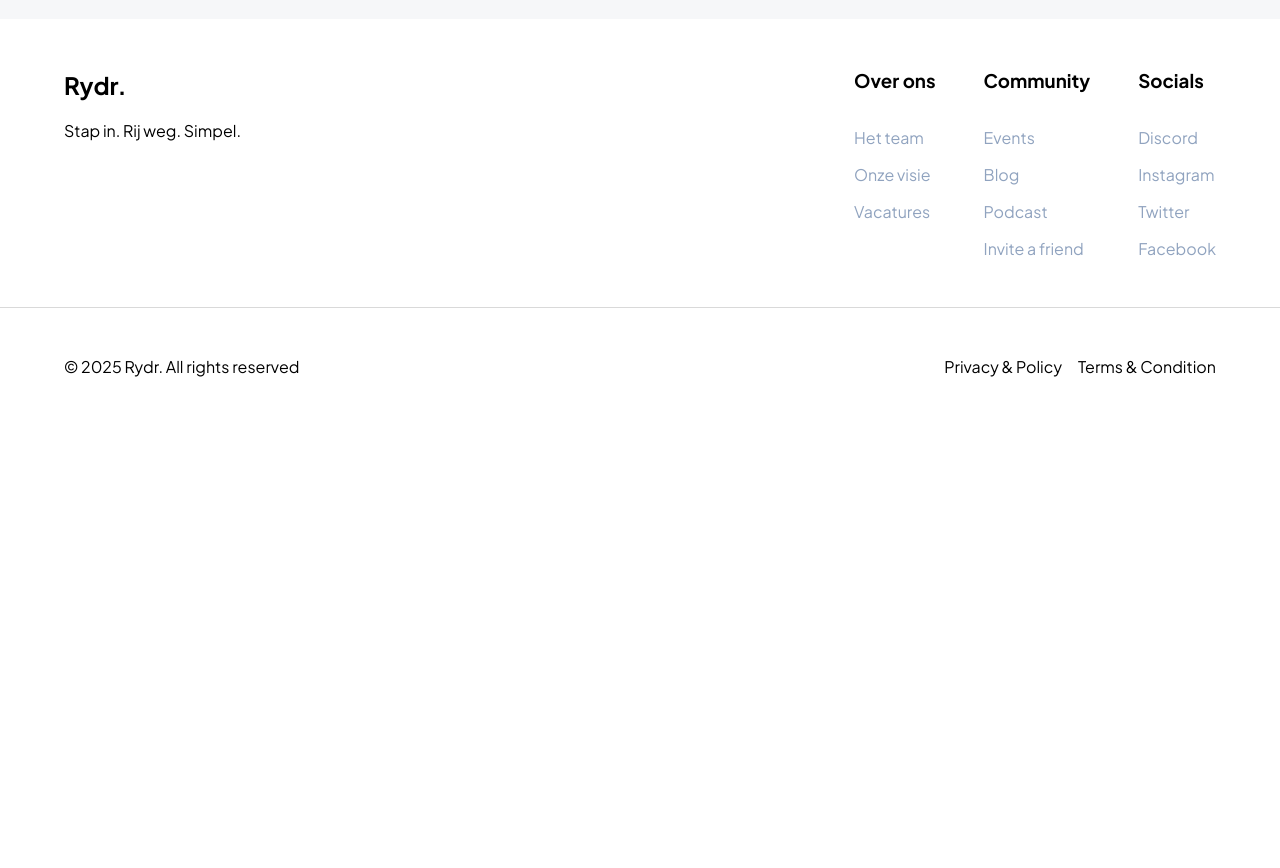
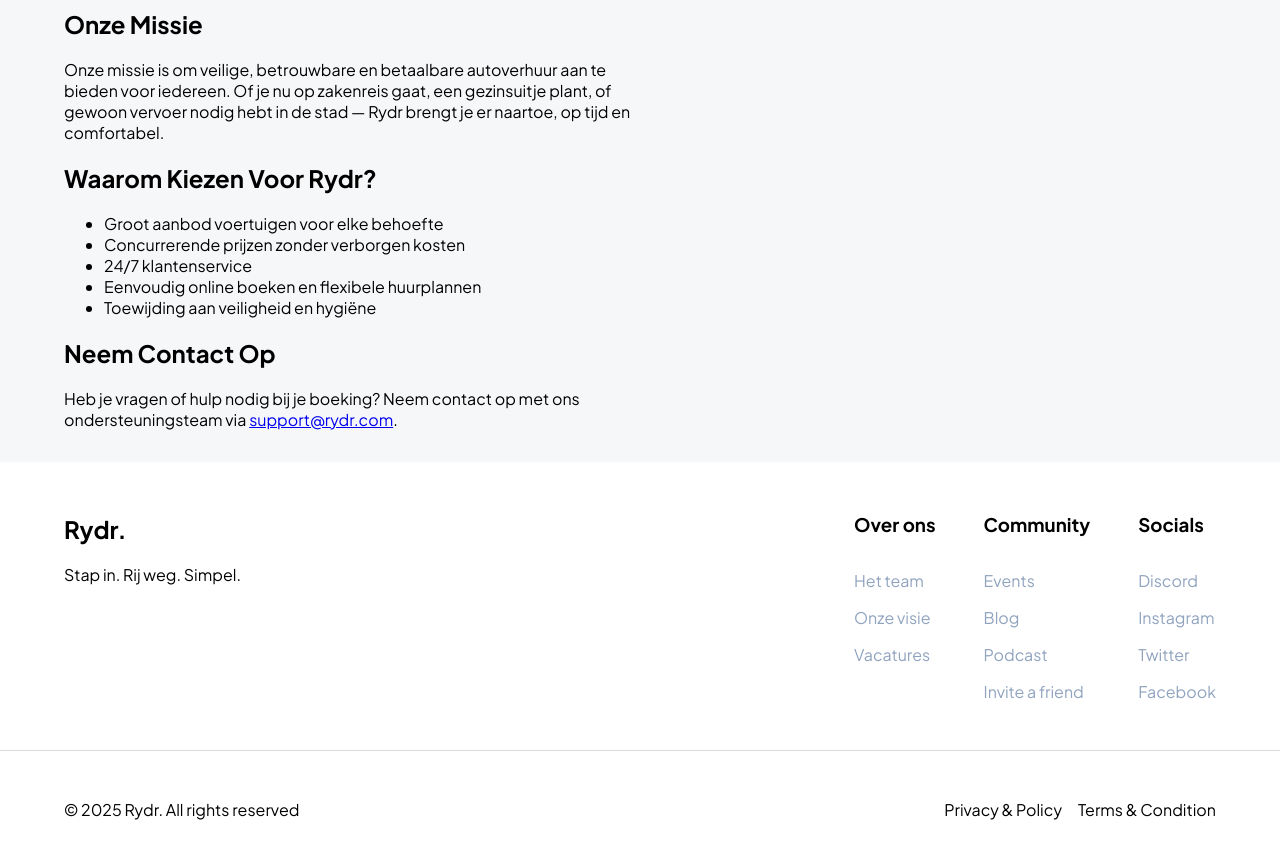
Before and after one commit to Rowan-Laffeber/rental-main, a PHP site: page /rental/index.php?page=over-ons in a window 1280 px wide. Shown: the part 894-1762 px from the top of the page. Before the commit the page ends 1271 px from the top, so only its background shows below. Run offline with PHP 8.4, Linux system fonts and the light colour scheme.

Commit message:
v0.1
more information on over-ons page

```diff
--- a/pages/over-ons.php
+++ b/pages/over-ons.php
@@ -8,6 +8,32 @@
                 Hier combineren we technologie, design en klantgerichtheid onder één dak.</p>
             <p> In een modern pand met uitzicht op de skyline werken we elke dag aan de mobiliteit van morgen. Loop je
                 een keer binnen? De koffie staat klaar.</p>
+
+                <section>
+                    <h2>Wie Wij Zijn</h2>
+                    <p>Rydr is een modern autoverhuurbedrijf dat zich inzet om jouw manier van reizen te transformeren. Met een vloot goed onderhouden voertuigen, een naadloze boekingservaring en focus op klanttevredenheid, maken wij het makkelijker dan ooit om van punt A naar punt B te komen.</p>
+                </section>
+
+                <section>
+                    <h2>Onze Missie</h2>
+                    <p>Onze missie is om veilige, betrouwbare en betaalbare autoverhuur aan te bieden voor iedereen. Of je nu op zakenreis gaat, een gezinsuitje plant, of gewoon vervoer nodig hebt in de stad — Rydr brengt je er naartoe, op tijd en comfortabel.</p>
+                </section>
+
+                <section>
+                    <h2>Waarom Kiezen Voor Rydr?</h2>
+                    <ul>
+                        <li>Groot aanbod voertuigen voor elke behoefte</li>
+                        <li>Concurrerende prijzen zonder verborgen kosten</li>
+                        <li>24/7 klantenservice</li>
+                        <li>Eenvoudig online boeken en flexibele huurplannen</li>
+                        <li>Toewijding aan veiligheid en hygiëne</li>
+                    </ul>
+                </section>
+
+                <section>
+                    <h2>Neem Contact Op</h2>
+                    <p>Heb je vragen of hulp nodig bij je boeking? Neem contact op met ons ondersteuningsteam via <a href="mailto:support@rydr.com">support@rydr.com</a>.</p>
+                </section>
         </div>
         <div class="row">
             <img src="assets/images/work-place.png" alt="" width="400">
```
